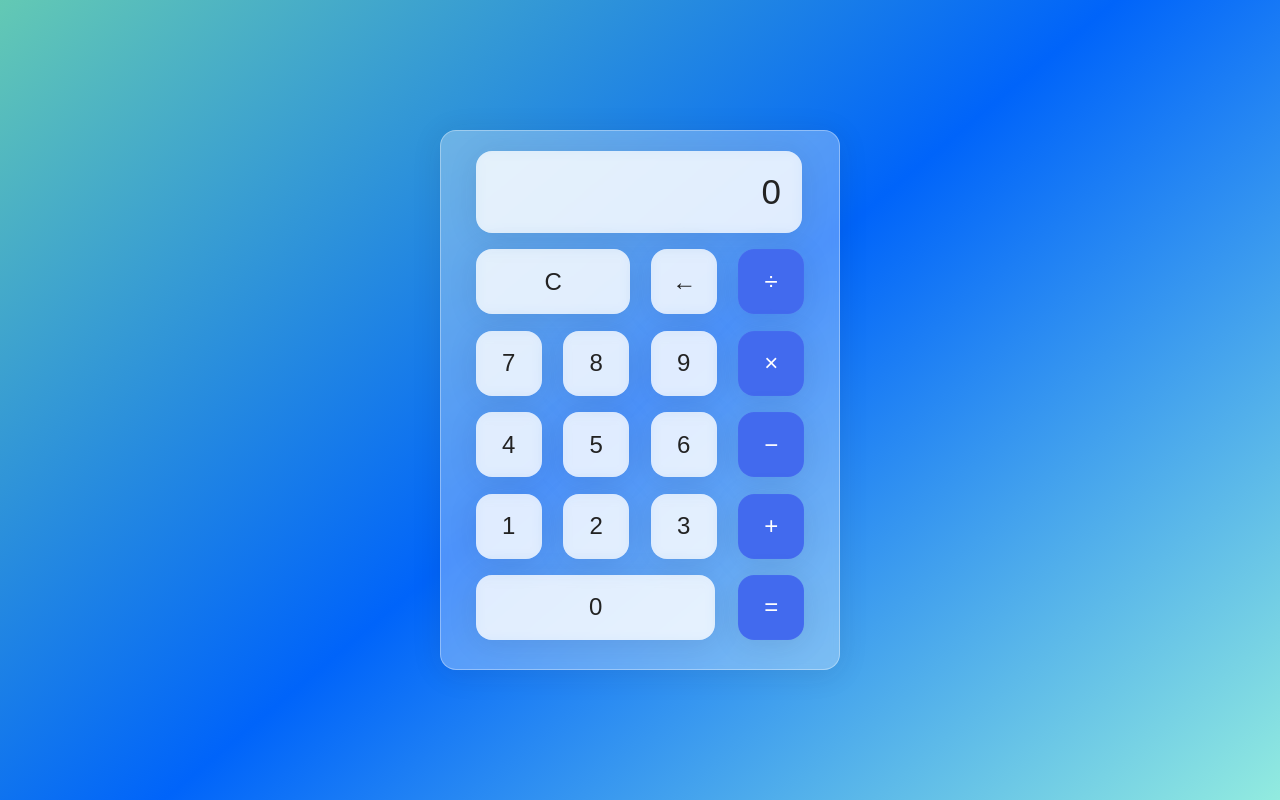
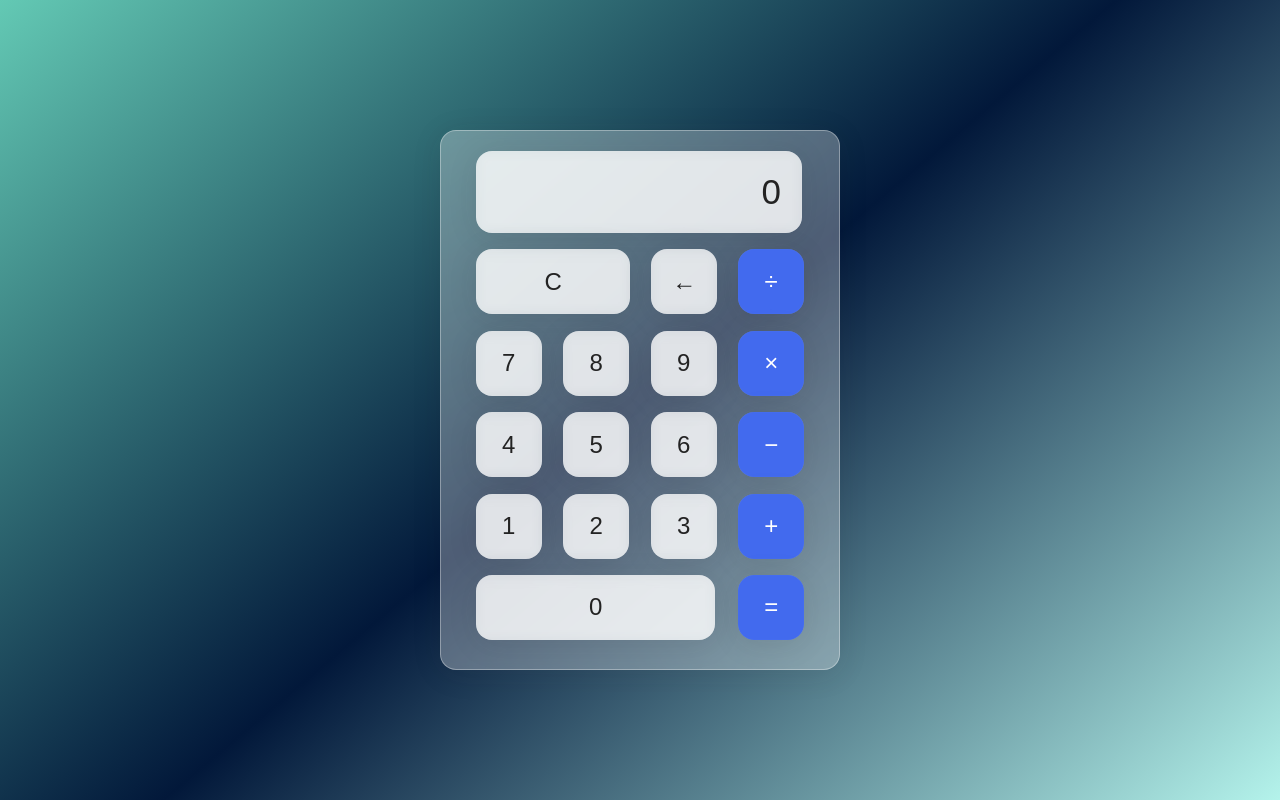
Before and after one commit to gabriellloc/Calculadora-em-JavaScript, a plain HTML site: page index.html in a window 1280 px wide. Drawn offline with Linux system fonts and the light colour scheme.

Commit message:
Modificacao no fundo

```diff
--- a/style.css
+++ b/style.css
@@ -14,7 +14,7 @@ html{
 
 body{
     align-items: center;
-    background: linear-gradient(320deg, #92ebdf, #0064fa, #63c9b4);
+    background: linear-gradient(320deg, #b4f3eb, #02183a, #63c9b4);
     display: flex;
     font-family:'Dosis', sans-serif;
     font-display: swap;
```
